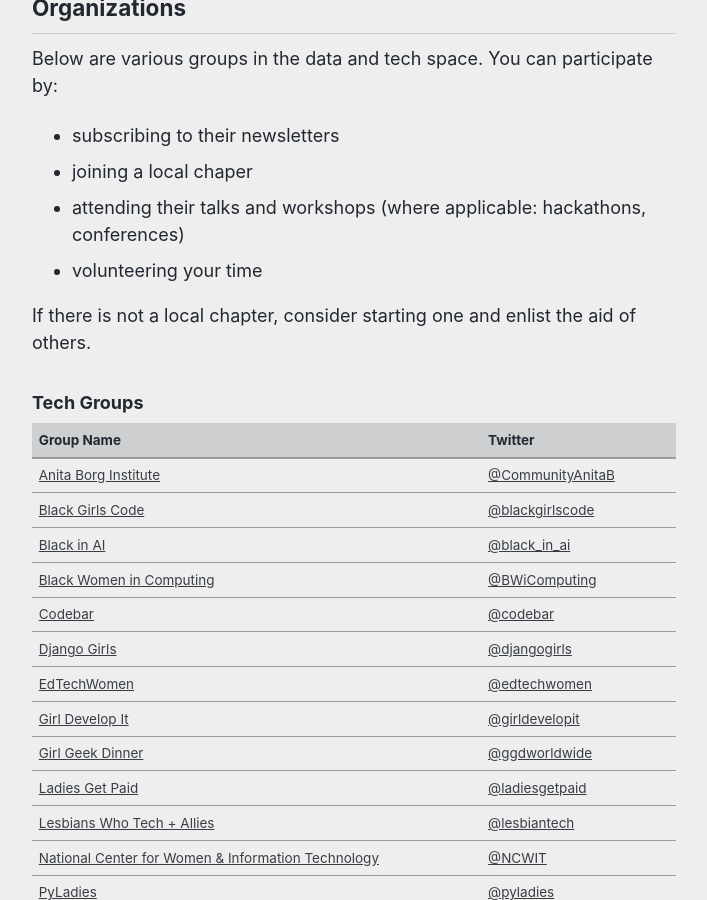
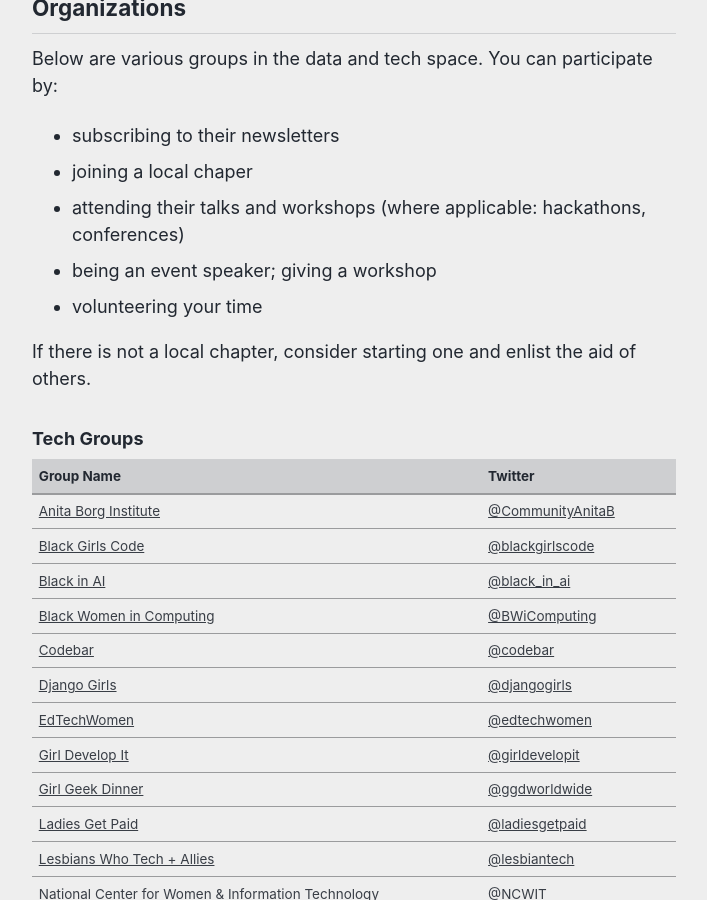
Before and after one commit to reshamas/reshamas.github.io, a Jekyll site: the page built from _posts/2018-05-09-resource-guide-for-women-in-data-science.md, in a window 1280 px wide and 900 px high, scrolled down 3431 px. Shown: the whole window, without its empty margins (286-993 px from the left). Built offline with Jekyll 4.4.1, drawn with Linux system fonts in a browser that asks for light colours; comment, search, counter and statistics services are not loaded.

Commit message:
Update 2018-05-09-resource-guide-for-women-in-data-science.md

```diff
--- a/_posts/2018-05-09-resource-guide-for-women-in-data-science.md
+++ b/_posts/2018-05-09-resource-guide-for-women-in-data-science.md
@@ -78,6 +78,7 @@
 - subscribing to their newsletters
 - joining a local chaper
 - attending their talks and workshops (where applicable: hackathons, conferences)
+- being an event speaker; giving a workshop
 - volunteering your time
 
 If there is not a local chapter, consider starting one and enlist the aid of others.
```
